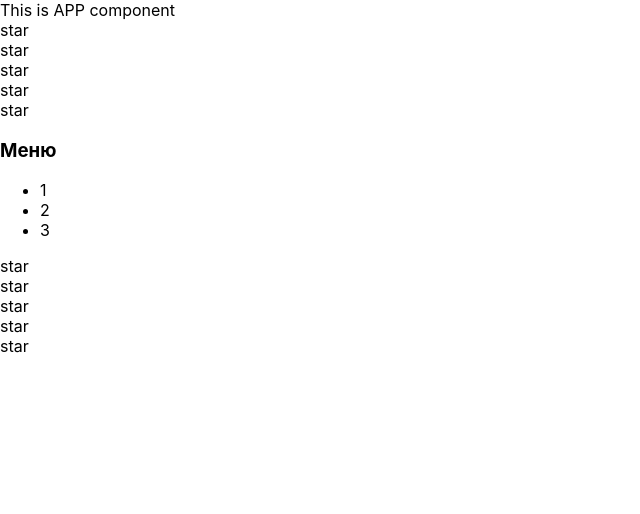
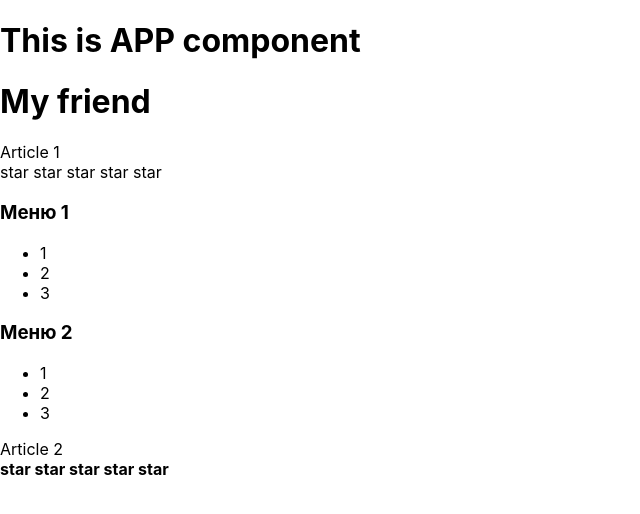
Before and after one commit to Dallmad/examples, a React (Create React App) app: page / in a window 1280 px wide. Shown: the top 514 px of the page, without its empty margins (0-640 px from the left). Built offline with nearby package versions, Linux system fonts and the light colour scheme.

Commit message:
create folder Accordion,Rating and using props - React 03

```diff
--- a/src/App.tsx
+++ b/src/App.tsx
@@ -1,58 +1,26 @@
 import React from 'react';
 import './App.css';
+import {Accordion} from "./components/Accordion/Accordion";
+import {Rating} from "./components/Rating/Rating";
+
 
 function App() {
     return (
         <div>
-            <AppTitle/>
-            <Rating/>
-            <Accordion/>
-            <Rating/>
+            <PageTitle title={'This is APP component'}/>
+            <PageTitle title={'My friend'}/>
+            Article 1
+            <Rating value={0}/>
+            <Accordion title={'Меню 1'}/>
+            <Accordion title={'Меню 2'}/>
+            Article 2
+            <Rating value={5}/>
         </div>
     );
 }
 
-function Star() {
-    return (
-        <div>star</div>
-    )
-}
-
-function AppTitle() {
-    return <>This is APP component</>
-}
-
-function Accordion() {
-    return <div>
-        <AccordionTitle/>
-        <AccordionBody/>
-    </div>
-}
-
-function Rating() {
-    return (
-        <>
-            <Star/>
-            <Star/>
-            <Star/>
-            <Star/>
-            <Star/>
-        </>
-    )
-}
-
-function AccordionTitle() {
-    return <h3>Меню</h3>
-}
-
-function AccordionBody() {
-    return (
-        <ul>
-            <li>1</li>
-            <li>2</li>
-            <li>3</li>
-        </ul>
-    )
+function PageTitle(props: any) {
+    return <h1>{props.title}</h1>
 }
 
 export default App;
--- /dev/null
+++ b/src/components/Accordion/Accordion.tsx
@@ -0,0 +1,20 @@
+import React from "react";
+
+export function Accordion(props:any) {
+    return <div>
+        <AccordionTitle title={props.title}/>
+        <AccordionBody/>
+    </div>
+}
+function AccordionTitle(props:any) {
+    return <h3>{props.title}</h3>
+}
+
+function AccordionBody() {
+    return <ul>
+            <li>1</li>
+            <li>2</li>
+            <li>3</li>
+        </ul>
+
+}
--- /dev/null
+++ b/src/components/Rating/Rating.tsx
@@ -0,0 +1,81 @@
+import React from "react";
+
+
+export function Rating(props: any) {
+
+    if (props.value === 1) {
+        return (
+            <div>
+                <Star selected={true}/>
+                <Star selected={false}/>
+                <Star selected={false}/>
+                <Star selected={false}/>
+                <Star selected={false}/>
+            </div>
+        );
+    }
+    if (props.value === 2) {
+        return (
+            <div>
+                <Star selected={true}/>
+                <Star selected={true}/>
+                <Star selected={false}/>
+                <Star selected={false}/>
+                <Star selected={false}/>
+            </div>
+        );
+    }
+    if (props.value === 3) {
+        return (
+            <div>
+                <Star selected={true}/>
+                <Star selected={true}/>
+                <Star selected={true}/>
+                <Star selected={false}/>
+                <Star selected={false}/>
+            </div>
+        );
+    }
+    if (props.value === 4) {
+        return (
+            <div>
+                <Star selected={true}/>
+                <Star selected={true}/>
+                <Star selected={true}/>
+                <Star selected={true}/>
+                <Star selected={false}/>
+            </div>
+        );
+    }
+    if (props.value === 5) {
+        return (
+            <div>
+                <Star selected={true}/>
+                <Star selected={true}/>
+                <Star selected={true}/>
+                <Star selected={true}/>
+                <Star selected={true}/>
+            </div>
+        );
+    }
+    return (
+        <div>
+            <Star selected={false}/>
+            <Star selected={false}/>
+            <Star selected={false}/>
+            <Star selected={false}/>
+            <Star selected={false}/>
+        </div>
+    );
+
+}
+
+function Star(props: any) {
+    if (props.selected === true) {
+        return <span><b>star </b></span>
+    } else {
+        return (
+            <span>star </span>
+        )
+    }
+}
```
